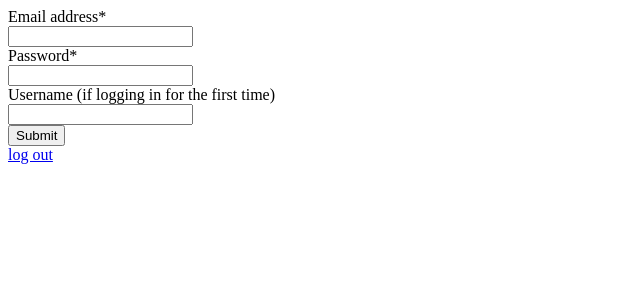
After one commit to eranho23-meet/quizzazle-project-y2summer, a Flask app: page /slogin in a window 1280 px wide. The commit adds this page. Shown: the top 300 px of the page, without its empty margins (0-640 px from the left). Run offline with Flask 2, Linux system fonts and the light colour scheme.

Commit message:
finished and added log in
ye

```diff
--- a/quizzazle/app.py
+++ b/quizzazle/app.py
@@ -2,8 +2,11 @@ from flask import Flask, render_template, request, redirect, url_for, flash
 from flask import session as login_session
 import pyrebase
 
+
+
 # cd Documents/GitHub/quizzazle-project/quizzazle
 # (cmd prompt copy paste to get here)
+
 
 
 config = {
@@ -18,9 +21,11 @@ config = {
 };
 
 
+
 firebase = pyrebase.initialize_app(config)
 auth = firebase.auth()
 db = firebase.database()
+
 
 
 app = Flask(__name__, template_folder='templates', static_folder='static')
@@ -30,42 +35,55 @@ app.config['SECRET_KEY'] = 'super-secret-key'
 
 
 
+
+
 @app.route('/')
-def home():
+def home(): # home page, nothing special just to go from place to place
 	is_logged = False
 	if 'user' in login_session:
-		is_logged = True
+		if login_session['user']:
+			is_logged = True
 	return render_template('home.html', is_logged=is_logged)
 
 
+
 @app.route('/slogin', methods=['GET', 'POST'])
-def sign_in():
+def slog_in():
 	if request.method == 'POST':
 		mail = request.form['email']
 		word = request.form['password']
 		try:
 			username = request.form['username']
+			if username == '':
+				raise('Exception')
 			user = {'mail':mail, 'password':word, 'username':username}
 			db.child('Users').child(login_session['user']['localId']).set(user)
-			login_session['user'] = auth.sign_in_with_email_and_password(mail, word)
+			login_session['user'] = auth.create_user_with_email_and_password(mail, word)
 		except:
 			try:
-				login_session['user'] = auth.create_user_with_email_and_password(mail, word)
-
+				login_session['user'] = auth.sign_in_with_email_and_password(mail, word)
 				return redirect(url_for('add_tweet'))
 			except:
 				print('ERRORROROROROROROR bad')
+		return redirect(url_for('home'))
 
-
-		return redirect(url_for('home'))
 	logging_in = True
 	if 'user' in login_session: # checks if there is a user connected or was connected
-		if login_session['user']: # checks if the user is currently connected
 			logging_in = False
+
+	return render_template('slog_in.html', logger=logging_in)
 
 
 
-	return render_template('sign_in.html', logger=logging_in)
+@app.route('/logout')
+def log_out():
+	if 'user' in login_session:
+		login_session['user'] = None
+		auth.current_user = None
+	return redirect(url_for('home'))
+
+
+
 
 
 
--- /dev/null
+++ b/quizzazle/templates/slog_in.html
@@ -0,0 +1,39 @@
+<!DOCTYPE html>
+<html>
+  <head>
+  	<title>quizazzle</title>
+  </head>
+  <body>
+
+    <form method="post" action="/slogin">
+
+      <div>
+        <label>Email address*</label>
+        <div>
+            <input type="email"  name="email" required>
+        </div>
+    </div>
+
+      <div>
+        <label>Password*</label>
+        <div>
+          <input type="password"  name="password" minlength="6" required>
+        </div>
+      </div>
+
+      <div>
+        <label>Username (if logging in for the first time)</label>
+        <div>
+          <input type="text"  name="username" maxlength="30">
+        </div>
+      </div>
+
+      <div>
+          <input type="submit"/>
+      </div>
+    </form>
+
+    <a href='/logout'>log out</a>
+
+  </body>
+</html>
```
Also changed, not shown: quizzazle/templates/home.html (+10 -0 lines).
